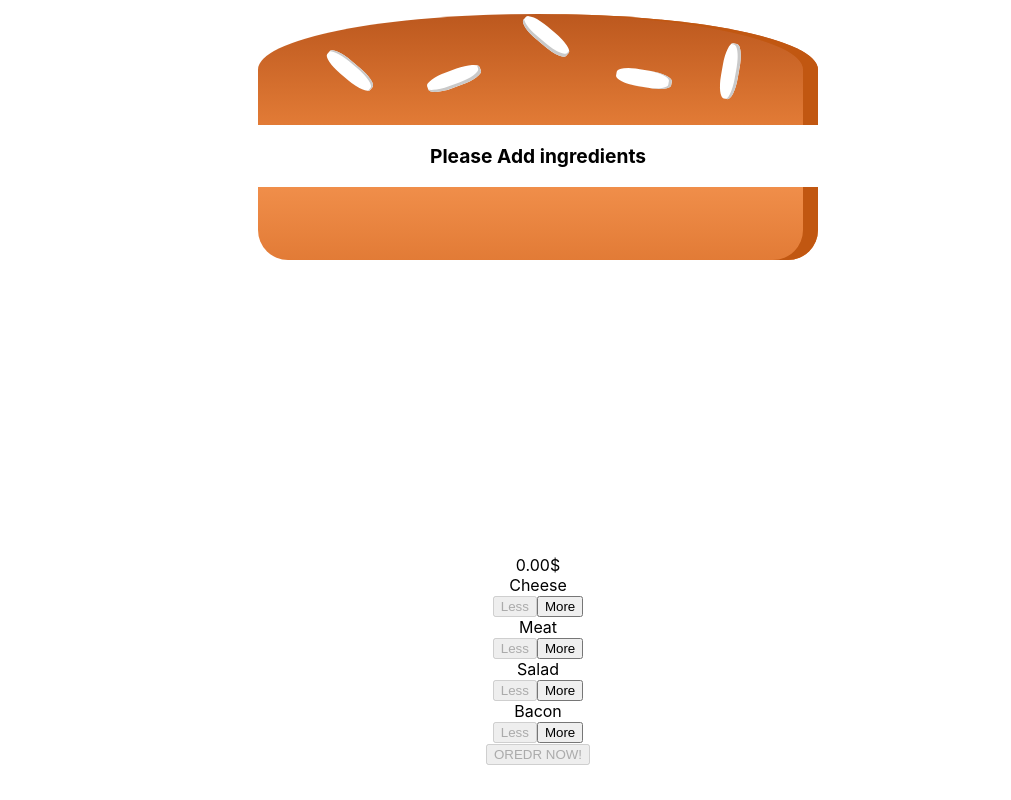
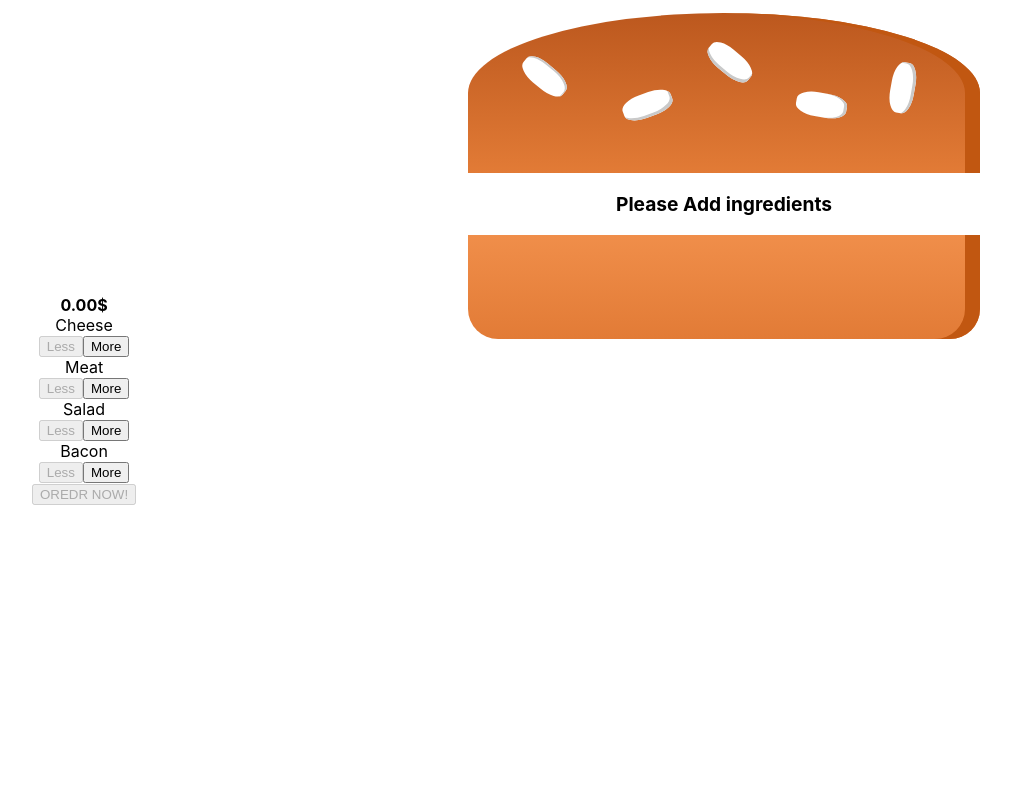
Before and after one commit to Riyad-Arafat/burger-builder, a React (Create React App) app: page / in a window 1280 px wide. Shown: the whole page, without its empty margins (102-1113 px from the left). Built offline with nearby package versions, Linux system fonts and the light colour scheme.

Commit message:
Working on Style

```diff
--- /dev/null
+++ b/src/assets/Burger/Burger.container.css
@@ -0,0 +1,20 @@
+.Builder-Conatiner{
+    display: flex;
+    height: 100vh;
+}
+
+.Contorls-Container{
+    order:-1;
+    margin: auto;
+}
+
+@media (max-width: 670px){
+    .Builder-Conatiner{
+        display: block;
+    }
+
+    .Contorls-Container{
+        order: 2;
+        margin-top: 50px;
+    }
+}
--- /dev/null
+++ b/src/assets/Burger/Burger.css
@@ -0,0 +1,22 @@
+.Burger-Container{
+    display: flex;
+    width: 50%;
+    margin: auto;
+}
+
+.Burger{
+    width: 100%;
+    height: 100vh;
+    font-size: 1.2rem;
+    font-weight: bold;
+    text-align: center;
+    margin: auto;
+    overflow: auto;
+
+}
+
+@media (max-width: 670px){
+    .Burger{
+        height: 50vh;
+    }
+}
--- a/src/containers/Burger/BurgerIngredient/BurgerIngredient.css
+++ b/src/assets/Burger/BurgerIngredient.css
@@ -91,7 +91,7 @@
 
 .Cheese {
   width: 90%;
-  height: 45%;
+  height: 15%;
   margin: 2% auto;
   background: linear-gradient(#f4d004, #d6bb22);
   border-radius: 20px;
--- a/src/components/UI/Modal/Modal.tsx
+++ b/src/components/UI/Modal/Modal.tsx
@@ -1,5 +1,5 @@
 import React, {Fragment} from 'react';
-import './Modal.css'
+import '../../../assets/Modal/Modal.css'
 
 interface ModalProps{
     open: boolean,
--- a/src/containers/Burger/BuilderControls/BuilderControl/BuilderControl.tsx
+++ b/src/containers/Burger/BuilderControls/BuilderControl/BuilderControl.tsx
@@ -1,14 +1,14 @@
 import React, {Fragment} from 'react';
 
 
-interface BuilderControl {
+interface BuilderControlProps {
     label: string,
     add: () => void,
     remove: () => void,
     disabled?: boolean ,
 }
 
-export const BuilderControl = ({label, add, remove, disabled}:BuilderControl) => {
+export const BuilderControl = ({label, add, remove, disabled}:BuilderControlProps) => {
 
     return (
         <Fragment>
--- a/src/containers/Burger/BuilderControls/BuilderControls.tsx
+++ b/src/containers/Burger/BuilderControls/BuilderControls.tsx
@@ -9,15 +9,13 @@ const controls = [
     {lable:"Bacon"},
 ]
 
-
-
-interface BuilderControls {
+interface BuilderControlsProps {
     ingredientsAdded: (type:string) => void,
     ingredientsRemoved: (type:string) => void,
     disabled: DisabledInfo;
 }
 
-export const BuilderControls = ({ingredientsAdded, ingredientsRemoved, disabled}:BuilderControls) =>{
+export const BuilderControls = ({ingredientsAdded, ingredientsRemoved, disabled}:BuilderControlsProps) =>{
 
     return(
         <div>
--- a/src/containers/Burger/Burger.css
+++ /dev/null
@@ -1,26 +0,0 @@
-.Burger{
-    width: 100%;
-    height: 250px;
-    font-size: 1.2rem;
-    font-weight: bold;
-    text-align: center;
-    margin: auto;
-    overflow: auto;
-
-}
-
-@media (min-width: 500px) and (min-height: 400px){
-
-    .Burger{
-        width: 350px;
-        height: 300px;
-    }
-}
-
-@media (min-width: 1000px) and (min-height: 700px){
-
-    .Burger{
-        width: 700px;
-        height: 555px;
-    }
-}
--- a/src/containers/Burger/Burger.tsx
+++ b/src/containers/Burger/Burger.tsx
@@ -1,7 +1,7 @@
 import React from 'react';
 import {BurgerIngredient} from './BurgerIngredient/BurgerIngredient';
 import {IngredienType} from '../../types/commomEnum';
-import './Burger.css';
+import '../../assets/Burger/Burger.css';
 
 export const Burger = (props: any) => {
     const {ingredients} = props;
@@ -18,11 +18,14 @@ export const Burger = (props: any) => {
         transFormedIngtedints = <p>Please Add ingredients</p>
     }
     return(
-        <div className='Burger'>
-            <BurgerIngredient type={IngredienType.BreadTop}/>
-            {transFormedIngtedints}
-            <BurgerIngredient type={IngredienType.BreadBottom}/>
+        <div className="Burger-Container">
+            <div className='Burger'>
+                <BurgerIngredient type={IngredienType.BreadTop}/>
+                {transFormedIngtedints}
+                <BurgerIngredient type={IngredienType.BreadBottom}/>
+            </div>
         </div>
+
 
     )
 }
--- a/src/containers/Burger/BurgerBuilder.container.tsx
+++ b/src/containers/Burger/BurgerBuilder.container.tsx
@@ -5,6 +5,7 @@ import { IngredienType } from '../../types/commomEnum';
 import {DisabledInfo, Ingredients } from '../../types/commonInterface';
 import {Modal} from '../../components/UI/Modal/Modal';
 import {OrderSummary} from '../OrderSummary/OrderSummary'
+import '../../assets/Burger/Burger.container.css'
 
 
 const INGREDIENTS_PRICE:Ingredients = {
@@ -80,18 +81,27 @@ class BurgerBuilder extends Component {
                     onClick={()=> this.setState({isOrderOpen: !this.state.isOrderOpen})}
                     >Cancel</button>
                 </Modal>
+                <div className="Builder-Conatiner">
                     <Burger
                         ingredients={this.state.ingredients}
                     />
-                <div>{this.state.totalPrice.toFixed(2)}$</div>
+                    <div className="Contorls-Container">
+                        <div><b>{this.state.totalPrice.toFixed(2)}$</b></div>
                         <BuilderControls
                         ingredientsAdded={this.addIngredients}
                         ingredientsRemoved={this.removeIngredients}
                         disabled={disabledInfo}
                         ></BuilderControls>
+
                         <button disabled={!this.state.purchasable}
                         onClick={()=> this.setState({isOrderOpen: !this.state.isOrderOpen})}
                         >OREDR NOW!</button>
+                    </div>
+
+
+
+                </div>
+
             </Fragment>
         )
     }
--- a/src/containers/OrderSummary/OrderSummary.tsx
+++ b/src/containers/OrderSummary/OrderSummary.tsx
@@ -1,25 +1,45 @@
-import React, {Fragment} from 'react';
+import React, {CSSProperties, Fragment} from 'react';
 import {Ingredients} from '../../types/commonInterface';
+
 interface ModalProps{
     label: string,
     ingredients: Ingredients,
 
 }
 
+const TABLE_STYLE:CSSProperties = {
+    borderCollapse: "collapse",
+    width: '100%',
+}
+const TH_TD_STYLE:CSSProperties = {
+    border: "1px solid #dddddd",
+    textAlign: "left",
+    padding: "8px",
+}
+
 export const OrderSummary = ({label, ingredients}:ModalProps) =>{
     const Ingredients = Object.keys(ingredients)
     .map(iKey => {
-        return <li style={{width: "auto"}}>
-            <b>{iKey}</b>: <span>{ingredients[iKey]}</span>
+        return(
+            <tr style={TH_TD_STYLE} key={iKey}>
+                <td>{iKey}</td>
+                <td>{ingredients[iKey]}</td>
+            </tr>
+        )
 
-        </li>
     })
     return(
     <Fragment>
         <h3>{label}</h3>
-        <div>
-            <ul style={{width: "fit-content"}}>{Ingredients}</ul>
-        </div>
+        <table style={TABLE_STYLE}>
+            <tbody>
+                <tr style={TH_TD_STYLE}>
+                    <th>Ingredient</th>
+                    <th>Amount</th>
+                </tr>
+                {Ingredients}
+            </tbody>
+        </table>
     </Fragment>
     )
 
```
Also changed, not shown: src/containers/Burger/BurgerIngredient/BurgerIngredient.tsx (+7 -7 lines), src/assets/Modal/Modal.css (renamed from src/components/UI/Modal/Modal.css). Lines whose indentation alone changed are shown as unchanged.
